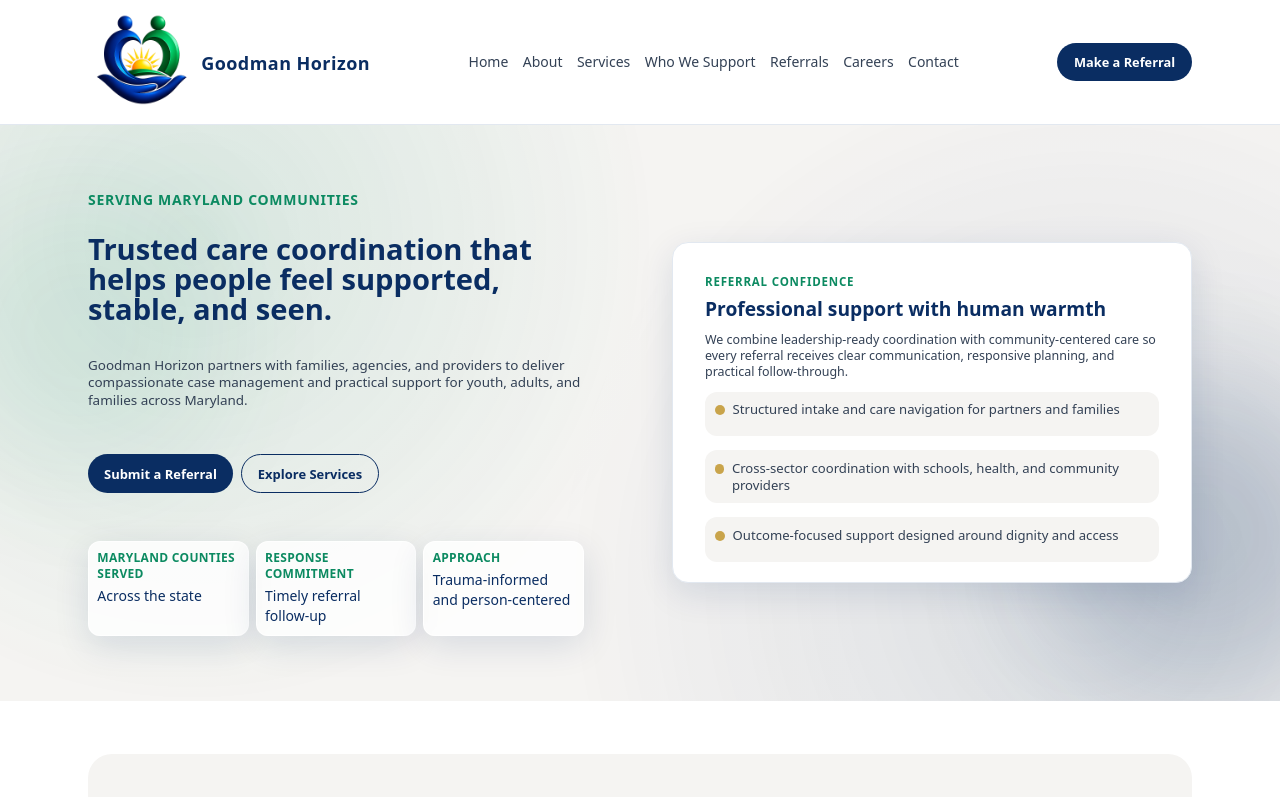
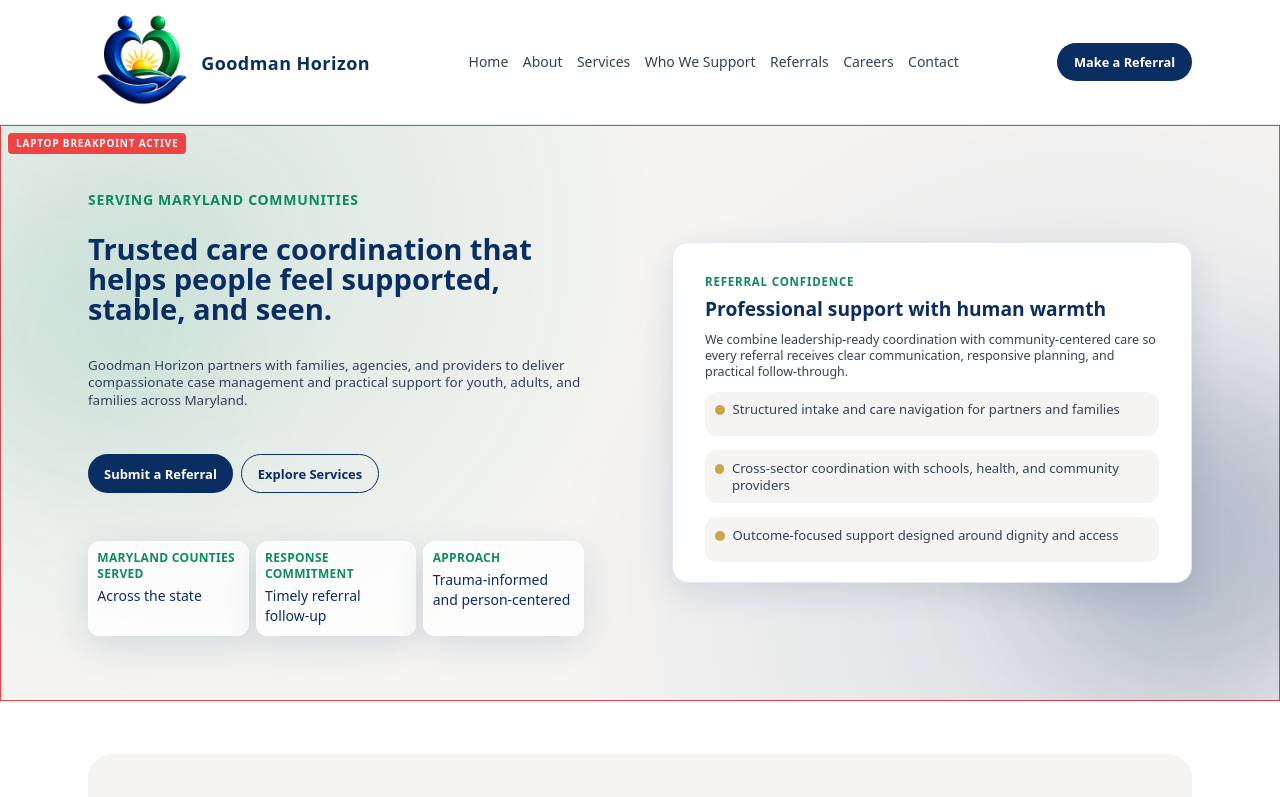
Before and after one commit to EricGoodmanD/Goodman-Horizon, a Next.js app: page / in a window 1280 px wide. Shown: the top 797 px of the page. Built offline with nearby package versions, Linux system fonts and the light colour scheme.

Commit message:
Add temporary laptop-only hero breakpoint debug styles

```diff
--- a/app/globals.css
+++ b/app/globals.css
@@ -35,6 +35,28 @@ body {
 }
 
 @media (min-width: 1024px) and (max-width: 1440px) {
+  .laptop-hero-breakpoint-debug {
+    outline: 1px solid #ef4444;
+    outline-offset: -1px;
+  }
+
+  .laptop-hero-breakpoint-debug::before {
+    content: 'LAPTOP BREAKPOINT ACTIVE';
+    position: absolute;
+    top: 0.5rem;
+    left: 0.5rem;
+    z-index: 20;
+    background: #ef4444;
+    color: #fff;
+    font-size: 0.625rem;
+    line-height: 1;
+    letter-spacing: 0.08em;
+    font-weight: 700;
+    padding: 0.35rem 0.5rem;
+    border-radius: 0.25rem;
+    pointer-events: none;
+  }
+
   .section-shell {
     padding-top: 3.35rem;
     padding-bottom: 3.35rem;
--- a/app/page.tsx
+++ b/app/page.tsx
@@ -80,7 +80,7 @@ const photographySections = [
 export default function Home() {
   return (
     <>
-      <section className="relative overflow-hidden bg-brandGray">
+      <section className="relative overflow-hidden bg-brandGray laptop-hero-breakpoint-debug">
         <div className="pointer-events-none absolute inset-0 bg-hero-gradient opacity-70" />
         <div className="pointer-events-none absolute -left-16 top-16 h-72 w-72 rounded-full bg-brandGreen/20 blur-3xl animate-pulse-soft" />
         <div className="pointer-events-none absolute -right-20 bottom-0 h-80 w-80 rounded-full bg-brandBlue/20 blur-3xl animate-float-slow" />
```
